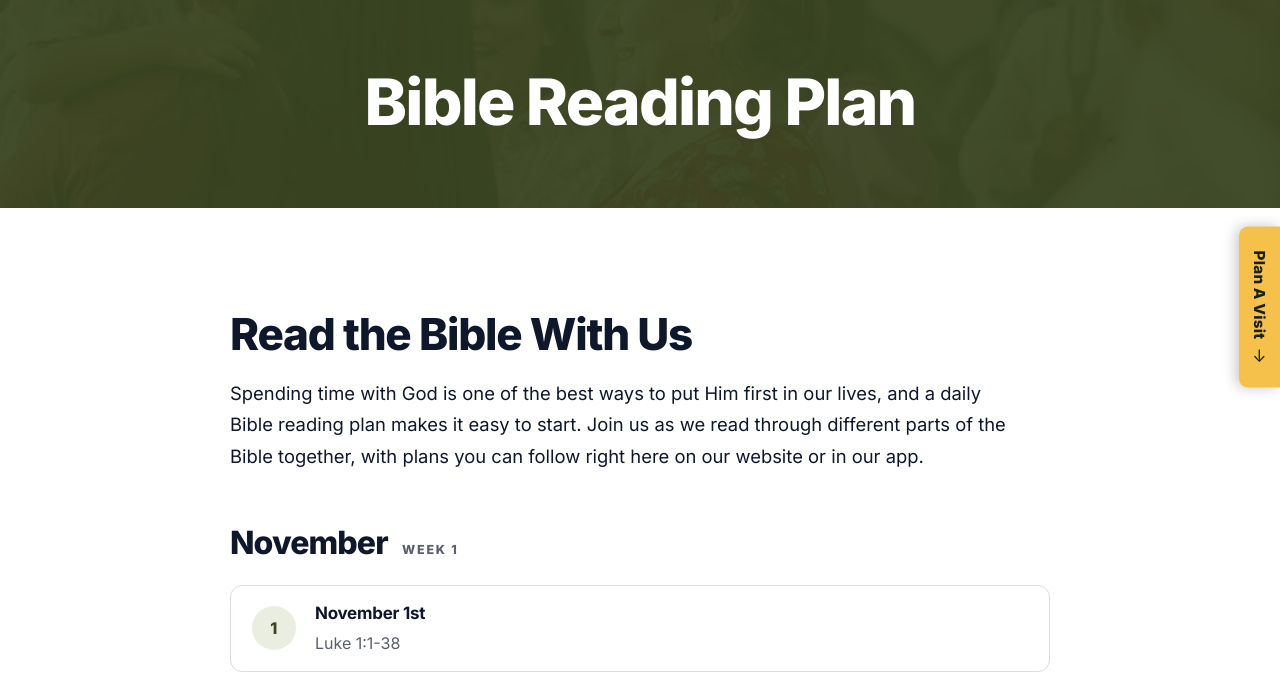
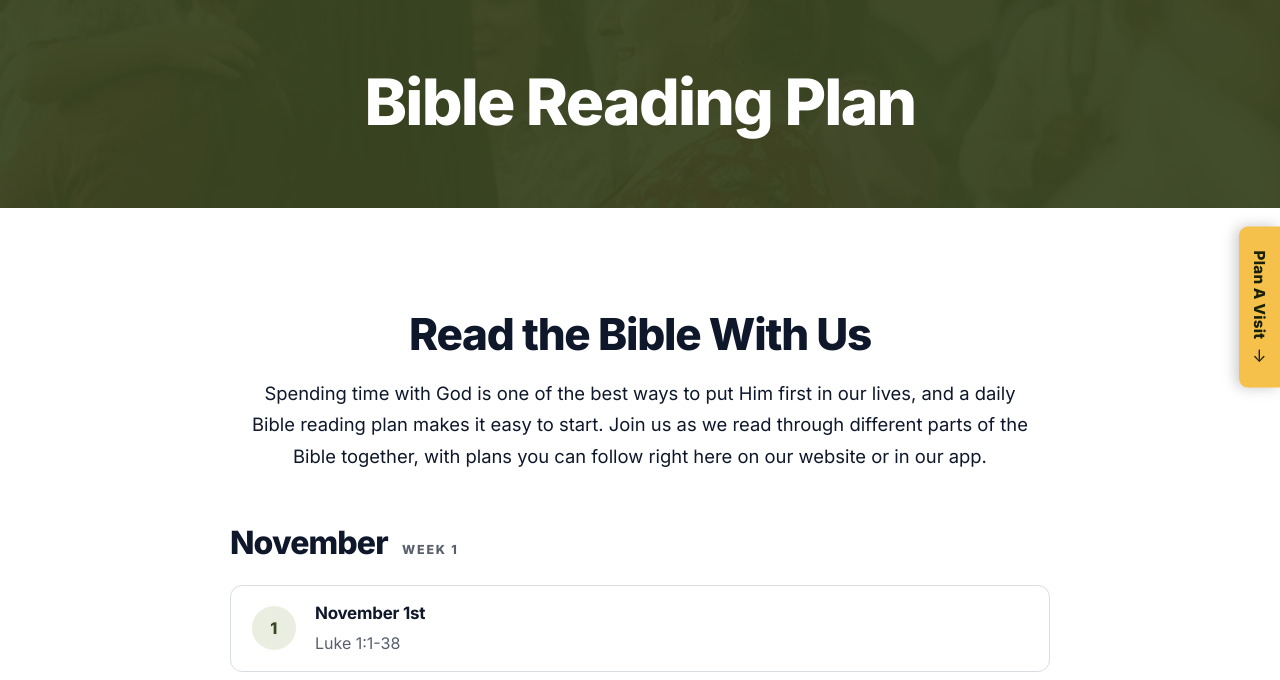
Before and after one commit to isaach3lms/journey-church, a website: page reading-plan/index.html in a window 1280 px wide. Shown: the part 93-773 px from the top of the page. Drawn offline with Linux system fonts and the light colour scheme.

Commit message:
Center reading plan intro

```diff
--- a/reading-plan/index.html
+++ b/reading-plan/index.html
@@ -91,8 +91,10 @@
 
   <section class="section">
     <div class="narrow">
-      <h2 class="h-sec">Read the Bible With Us</h2>
-      <p class="lede measure" style="margin-top:1.25rem">Spending time with God is one of the best ways to put Him first in our lives, and a daily Bible reading plan makes it easy to start. Join us as we read through different parts of the Bible together, with plans you can follow right here on our website or in our app.</p>
+      <div class="center">
+        <h2 class="h-sec">Read the Bible With Us</h2>
+        <p class="lede measure" style="margin-top:1.25rem">Spending time with God is one of the best ways to put Him first in our lives, and a daily Bible reading plan makes it easy to start. Join us as we read through different parts of the Bible together, with plans you can follow right here on our website or in our app.</p>
+      </div>
 
       <div class="rmonth">
         <h2 class="h-sec">November</h2>
```
